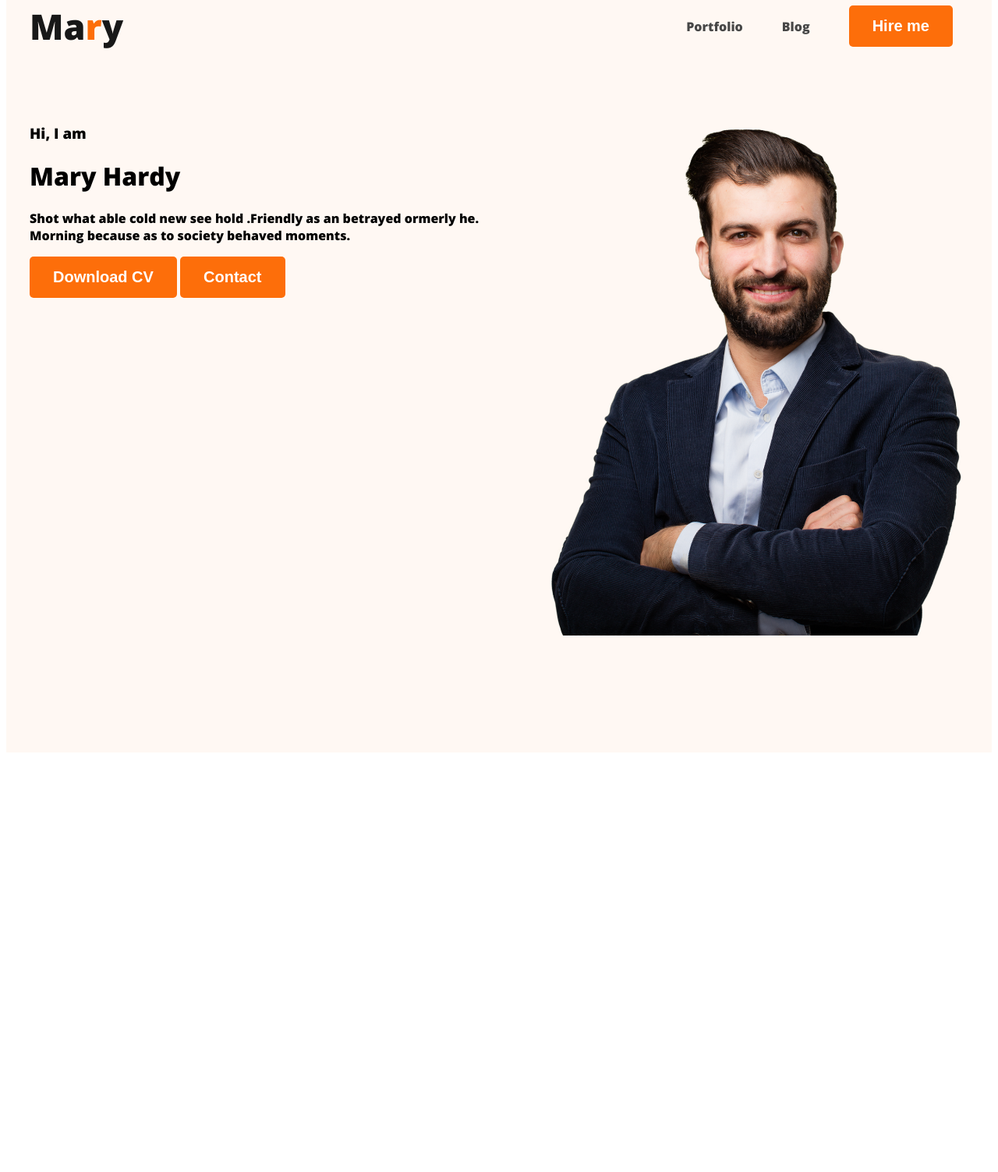
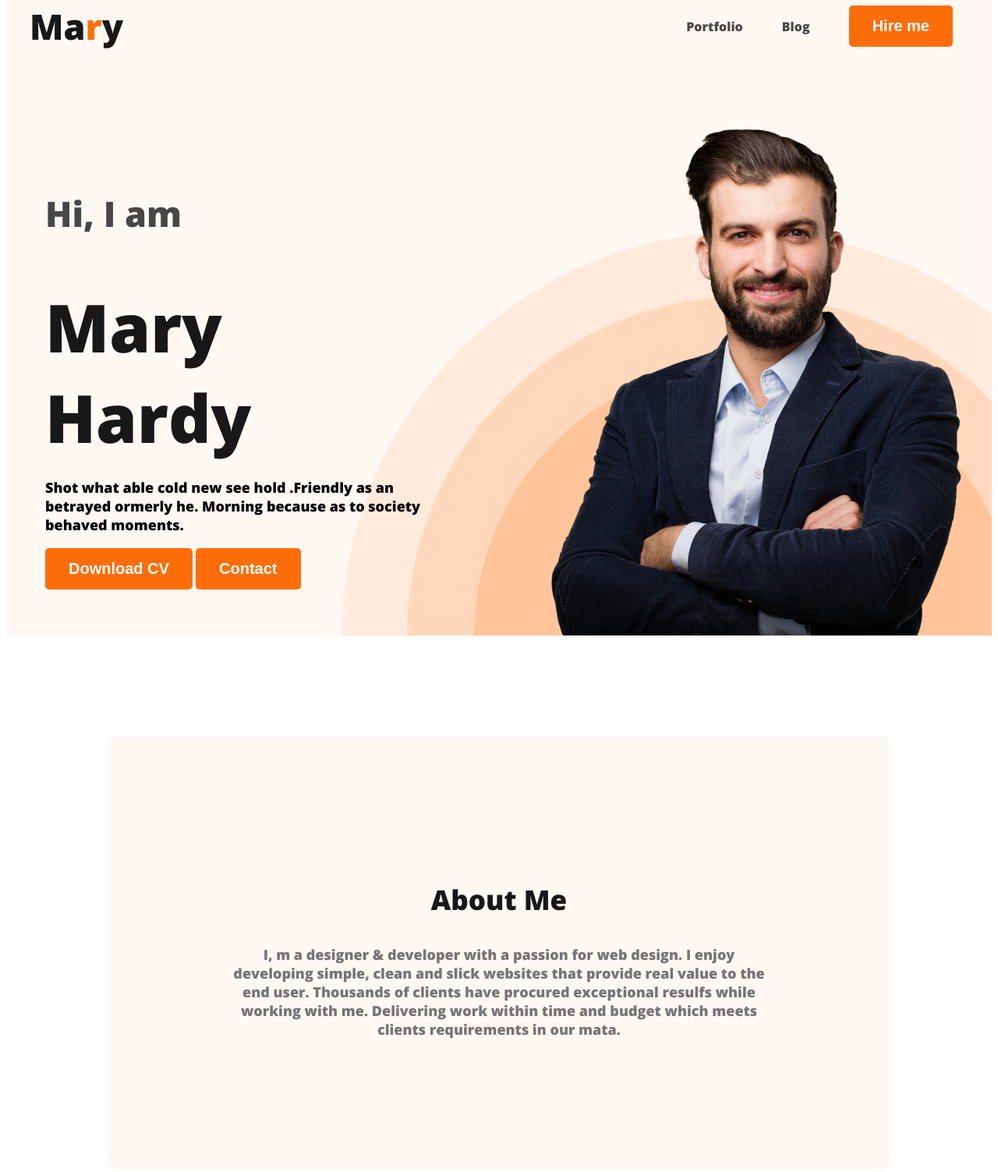
Before and after one commit to ANIKSURODHAR/Developer-portfolio, a plain HTML site: page index.html in a window 1280 px wide. Shown: the part 50-1553 px from the top of the page at 78% size. Before the commit the page ends 1023 px from the top, so only its background shows below. Drawn offline with nearby package versions, Linux system fonts and the light colour scheme.

Commit message:
add section

```diff
--- a/index.html
+++ b/index.html
@@ -22,14 +22,13 @@
       </nav>
 
       <div class="banner">
-        <div>
+        <div class="banner-content">
           <h3 class="intro">Hi, I  am</h3>
           <h1 class="name">Mary Hardy</h1>
           <p class="summary">Shot what able cold new see hold
             .Friendly as an betrayed ormerly
             he. Morning because as to
             society behaved moments.</p>
-
             <button class="btn-design">Download CV</button>
             <button class="btn-design">Contact</button>
         </div>
@@ -37,7 +36,16 @@
       </div>
     </header>
     <main>
+     <section class="about">
+      <h3 class="section-title">About Me</h3>
+      <p class="section-description">I, m a designer & developer with a passion for web design. I
+         enjoy developing simple, clean and slick websites that provide
+         real value to the end user. Thousands of clients have procured
+         exceptional resulfs while working with me. Delivering work
+         within time and budget which meets clients requirements in our
+         mata.</p>
 
+     </section>
     </main>
     <footer>
 
--- a/style/portfolio.css
+++ b/style/portfolio.css
@@ -3,14 +3,12 @@ color: var(--Dark-01, #181818);
 font-size: 45px;
 font-weight: 800;
 padding: 0px 30px;
-
 }
 body{
     font-family: 'Lato',sans-serif;
     font-family: 'Open Sans', sans-serif;
 
 }
-
 nav{
     display: flex;
     align-items: center;
@@ -45,6 +43,10 @@ nav a{
 .headerdes{
 
     background-color: #FFF8F3;
+    background-image: url('/images/header_bg.png');
+    background-repeat: no-repeat;
+    background-position:bottom right ;
+
 }
 p.summary{
 
@@ -52,6 +54,52 @@ p.summary{
 }
 .banner{
     display: flex;
-    padding: 30px 30px  150px;
+    padding: 30px 30px  0px 50px;
+    align-items: center;
+    justify-content: space-between;
 
 }
+.intro{
+
+    font-size: 45px;
+    color: #474747;
+    margin-bottom: 0px;
+}
+.name{
+
+    color:  #181818;
+    font-size: 85px;
+    font-weight: 700;
+    margin-bottom: 20px;
+}
+.summary{
+
+    font-size: 18px;
+    font-style: normal;
+    font-weight: 400;
+}
+.banner-content{
+
+    max-width: 500px;
+}
+
+/*main*/
+.about{
+    background-color: #FFF8F3;
+    padding: 150px;
+    border-radius: 10px;
+    margin: 130px;
+}
+.section-title{
+    color:#181818;
+    text-align: center;
+    font-size: 35px;
+    font-weight: 700;
+}
+.section-description{
+    color: #757575;
+    text-align: center;
+    font-size: 18px;
+    font-style: normal;
+    font-weight: 400;
+}
```
